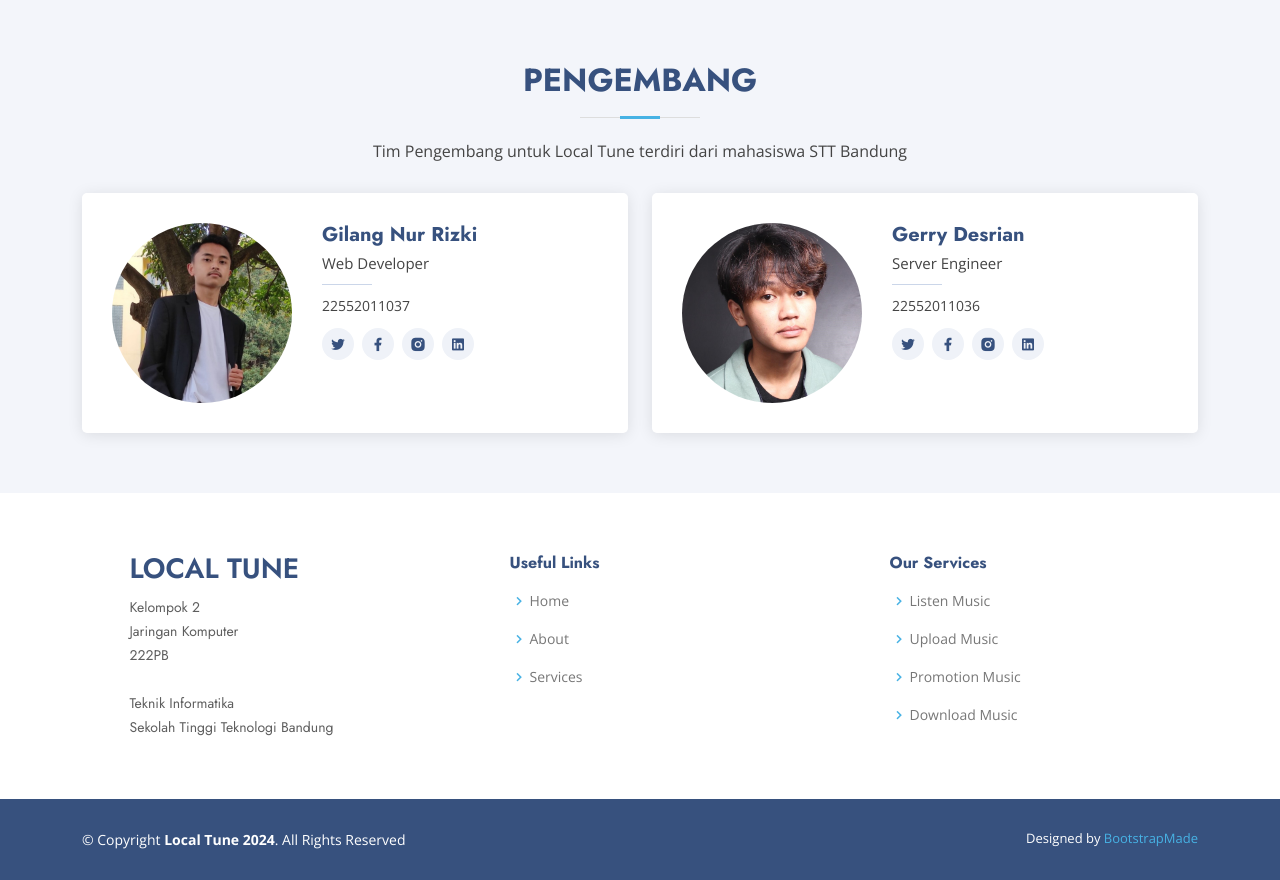
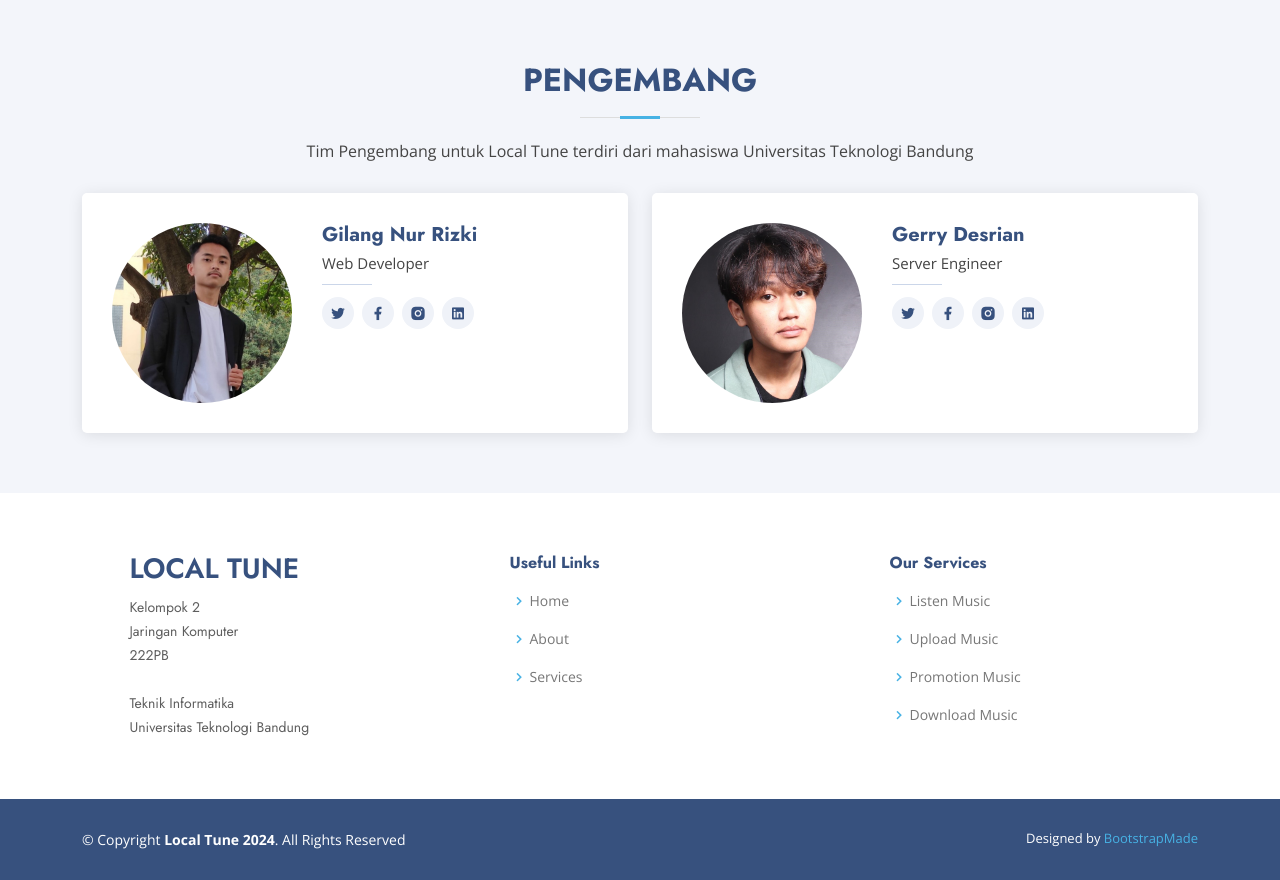
Before and after one commit to gilangnr/localtune, a PHP site: page / in a window 1280 px wide. Shown: the part 2030-2910 px from the top of the page. Run offline with PHP 8.4, Linux system fonts and the light colour scheme.

Commit message:
fix bugs as usual

```diff
--- a/assets/php/login.php
+++ b/assets/php/login.php
@@ -105,7 +105,7 @@ if(isset($_POST["login"])){
                     <button class="btn btn-dark btn-lg btn-block" type="submit" name="login">Login</button>
                   </div>
 
-                  <p class="mb-5 pb-lg-2" style="color: #black;">Don't have an account? <a href="register.php"
+                  <p class="mb-5 pb-lg-2" style="color: black;">Don't have an account? <a href="register.php"
                       style="color: #393f81;">Register here</a></p>
                 </form>
 
--- a/assets/php/register.php
+++ b/assets/php/register.php
@@ -89,7 +89,7 @@ if(isset($_POST["register"])){
                     <button class="btn btn-dark btn-lg btn-block" type="submit" name="register">Create</button>
                   </div>
 
-                  <p class="mb-5 pb-lg-2" style="color: #black;">Already have an account? <a href="login.php"
+                  <p class="mb-5 pb-lg-2" style="color: black;">Already have an account? <a href="login.php"
                       style="color: #393f81;">Login here</a></p>
                 </form>
 
--- a/index.html
+++ b/index.html
@@ -197,7 +197,7 @@
         <div class="container" data-aos="fade-up">
           <div class="section-title">
             <h2>Pengembang</h2>
-            <p>Tim Pengembang untuk Local Tune terdiri dari mahasiswa STT Bandung</p>
+            <p>Tim Pengembang untuk Local Tune terdiri dari mahasiswa Universitas Teknologi Bandung</p>
           </div>
 
           <div class="row">
@@ -207,7 +207,6 @@
                 <div class="member-info">
                   <h4>Gilang Nur Rizki</h4>
                   <span>Web Developer</span>
-                  <p>22552011037</p>
                   <div class="social">
                     <a href=""><i class="ri-twitter-fill"></i></a>
                     <a href=""><i class="ri-facebook-fill"></i></a>
@@ -224,7 +223,6 @@
                 <div class="member-info">
                   <h4>Gerry Desrian</h4>
                   <span>Server Engineer</span>
-                  <p>22552011036</p>
                   <div class="social">
                     <a href=""><i class="ri-twitter-fill"></i></a>
                     <a href=""><i class="ri-facebook-fill"></i></a>
@@ -253,7 +251,7 @@
                 Jaringan Komputer<br />
                 222PB <br /><br />
                 Teknik Informatika<br />
-                Sekolah Tinggi Teknologi Bandung<br />
+                Universitas Teknologi Bandung<br />
               </p>
             </div>
 
```
